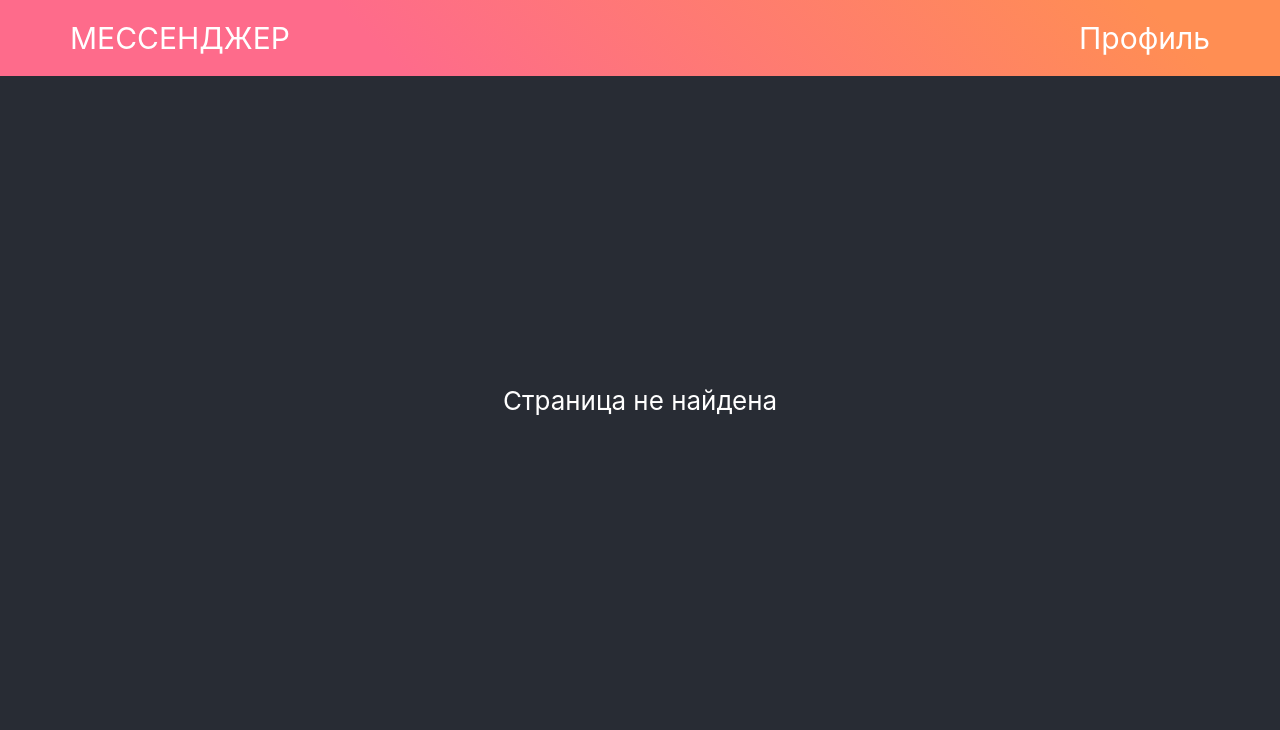
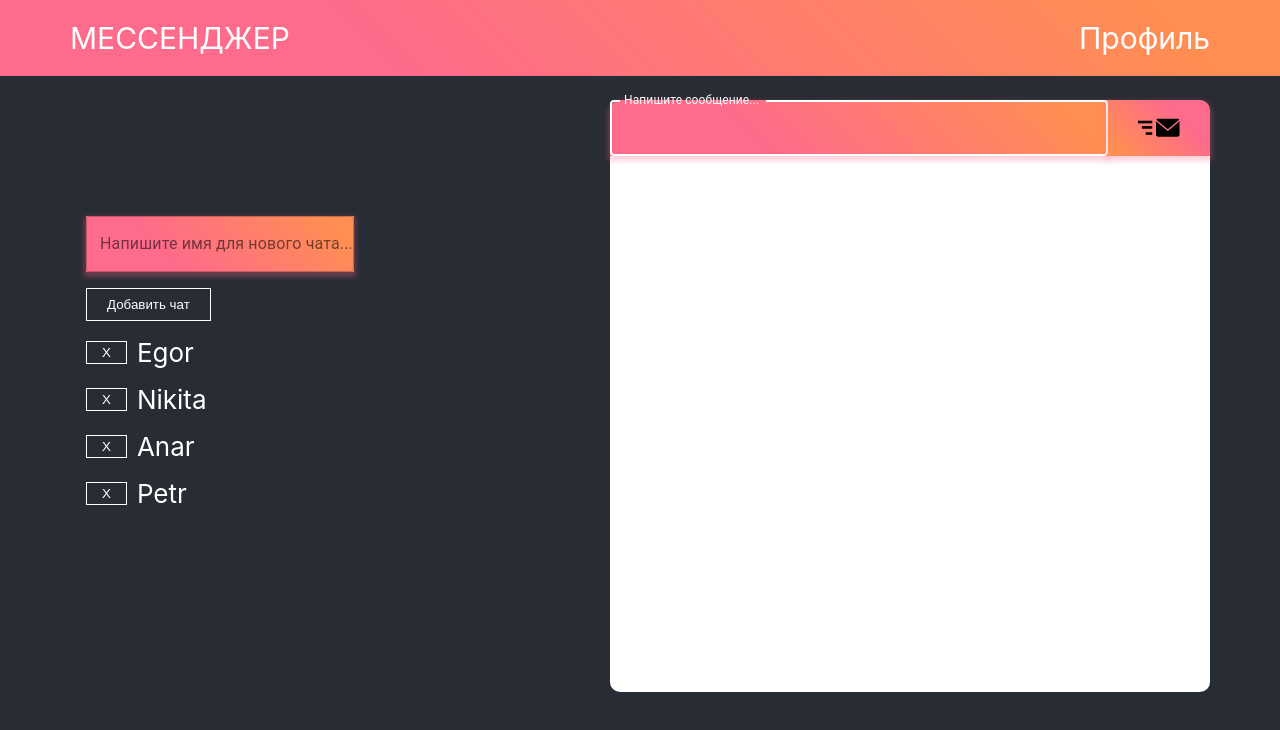
Before and after one commit to Anarik39/REACT-GB, a React (Create React App) app: page /chats/1 in a window 1280 px wide. Shown: the top 730 px of the page. Built offline with nearby package versions, Linux system fonts and the light colour scheme.

Commit message:
Исправления

```diff
--- a/src/App.js
+++ b/src/App.js
@@ -34,7 +34,7 @@ function App() {
       <Header>
         <Wrapper>
           <HeaderWrap>
-            <Link to="/users">МЕССЕНДЖЕР</Link>
+            <Link to="/chats">МЕССЕНДЖЕР</Link>
             <Link to="/">Профиль</Link>
           </HeaderWrap>
         </Wrapper>
@@ -43,7 +43,7 @@ function App() {
         <Wrapper>
           <Switch>
             <Route exact path="/" component={PageProfile}></Route>
-            <Route path="/users" component={PageChats}></Route>
+            <Route path="/chats" component={PageChats}></Route>
             <Route component={PageNotFound}></Route>
           </Switch>
         </Wrapper>
--- a/src/Components/ChatMessages/ChatMessages.jsx
+++ b/src/Components/ChatMessages/ChatMessages.jsx
@@ -35,7 +35,7 @@ const ChatMessages = ({ chats }) => {
   const messages = useSelector((state) => state.messagesReducer[userId]);
 
   if (!chats.find((user) => String(user.id) === userId)) {
-    return <Redirect to="/users" />;
+    return <Redirect to="/chats" />;
   }
 
   dispatch(botMessageActions(userId, messages));
--- a/src/Components/ChatsList/ChatsList.jsx
+++ b/src/Components/ChatsList/ChatsList.jsx
@@ -105,7 +105,7 @@ const ChatsList = ({ chats }) => {
             <ButtonDelete type="button" onClick={() => deleteUserChat(el)}>
               X
             </ButtonDelete>
-            <Link to={`/users/${el.id}`}>{el.name.charAt(0).toUpperCase() + el.name.slice(1)}</Link>
+            <Link to={`/chats/${el.id}`}>{el.name.charAt(0).toUpperCase() + el.name.slice(1)}</Link>
           </ListItem>
         ))}
       </List>
--- a/src/Pages/PageChats/PageChats.jsx
+++ b/src/Pages/PageChats/PageChats.jsx
@@ -21,7 +21,7 @@ const Chats = () => {
     <Container>
       <ChatsList chats={chats} />
       <Switch>
-        <Route exact path="/users/:userId">
+        <Route exact path="/chats/:userId">
           <Chat>
             <SendMessageForm />
             <ChatMessages chats={chats} />
```
